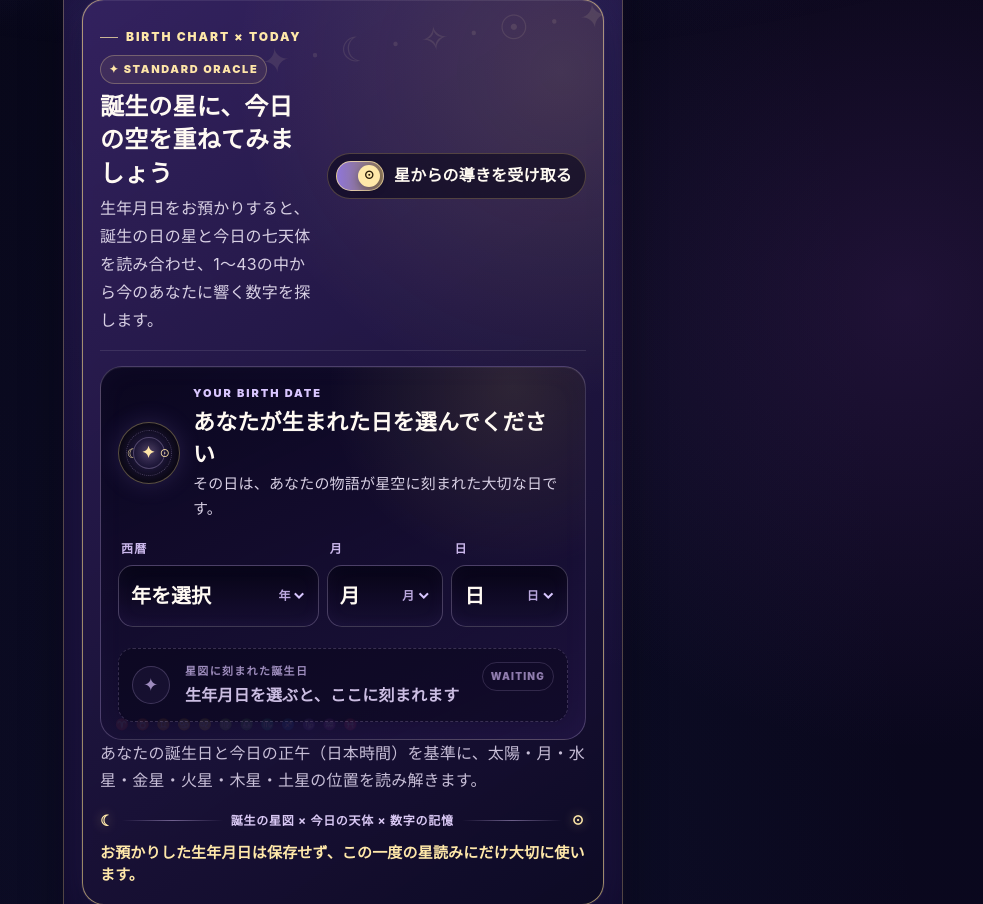
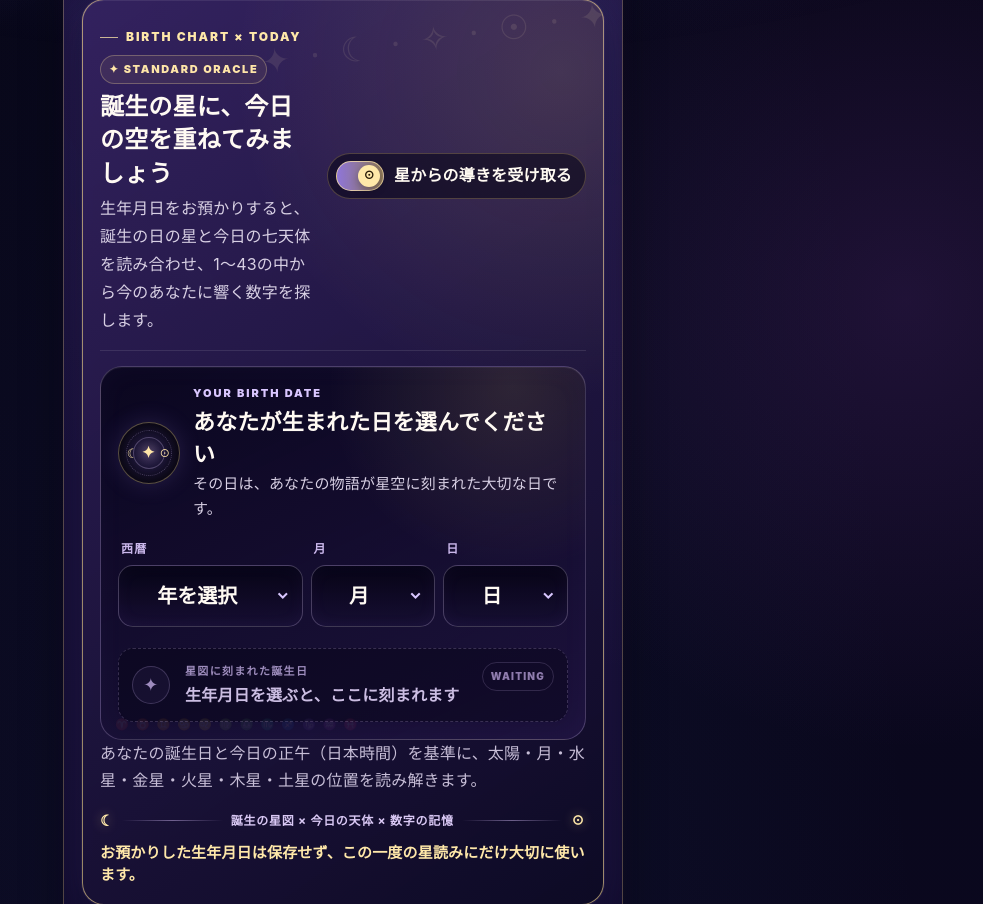
Before and after one commit to kei1975shimo/lotoscope6-web, a Flask app: page / in a window 1280 px wide. Shown: the part 1121-2025 px from the top of the page, without its empty margins (297-1280 px from the left). Run offline with Flask 3, Linux system fonts and the light colour scheme.

Commit message:
Add files via upload

```diff
--- a/app.py
+++ b/app.py
@@ -32,7 +32,7 @@ from pools import build_pools  # noqa: E402
 from result_checker import check_ticket_rows, draw_numbers_from_row, load_draw_by_no, load_latest_draw  # noqa: E402
 from utils import load_json, read_csv_dicts  # noqa: E402
 
-APP_VERSION = "v1.5.5-public"
+APP_VERSION = "v1.5.6-public"
 MODE_CHOICES = [
     (
         "all",
--- a/static/css/style.css
+++ b/static/css/style.css
@@ -1599,25 +1599,26 @@ select{font:inherit}
 .fortune-question{display:block;color:#d9c6ff;font-size:9px;font-weight:900;letter-spacing:.18em}
 .fortune-date-heading label{display:block;margin:3px 0 2px;color:#fffaf3;font-family:"Yu Mincho",Georgia,serif;font-size:19px;font-weight:800}
 .fortune-date-heading p{font-size:12px;line-height:1.55}
-.date-select-grid{display:grid;grid-template-columns:minmax(0,1.55fr) minmax(0,.9fr) minmax(0,.9fr);gap:8px}
+.date-select-grid{display:grid;grid-template-columns:minmax(0,1.48fr) minmax(0,1fr) minmax(0,1fr);gap:8px}
 .date-select-field{display:block;min-width:0}
 .date-select-field>span:first-child{display:block;margin:0 0 6px 3px;color:#cbb8ec;font-size:10px;font-weight:900;letter-spacing:.1em}
-.select-shell{position:relative;display:block}
+.select-shell{position:relative;display:block;min-width:0}
 .select-shell select{
-  width:100%;height:58px;padding:0 34px 0 12px;border:1px solid rgba(226,207,255,.26);border-radius:15px;outline:none;
-  appearance:none;-webkit-appearance:none;color:#fffaf3;background:linear-gradient(180deg,rgba(6,4,21,.96),rgba(23,15,51,.92));
-  color-scheme:dark;font-size:17px;font-weight:850;font-variant-numeric:tabular-nums;box-shadow:inset 0 0 18px rgba(169,140,255,.04);transition:.2s ease
+  display:block;box-sizing:border-box;width:100%;min-width:0;height:58px;padding:0 36px 0 10px;border:1px solid rgba(226,207,255,.26);border-radius:15px;outline:none;
+  appearance:none;-webkit-appearance:none;-moz-appearance:none;color:#fffaf3;-webkit-text-fill-color:#fffaf3;background:linear-gradient(180deg,rgba(6,4,21,.96),rgba(23,15,51,.92));
+  color-scheme:dark;font-size:17px;font-weight:850;font-variant-numeric:tabular-nums;line-height:normal;text-align:center;text-align-last:center;white-space:nowrap;
+  box-shadow:inset 0 0 18px rgba(169,140,255,.04);transition:.2s ease
 }
 /* Windows / Edge で候補一覧が白背景・白文字になるのを防ぐ */
-.select-shell select option,.select-shell select optgroup{background:#090615;color:#fffaf3}
+.select-shell select option,.select-shell select optgroup{background:#090615;color:#fffaf3;-webkit-text-fill-color:#fffaf3;text-align:left}
 .select-shell select option:checked{background:#3a265f;color:#fff4c9}
 .select-shell select option:disabled{background:#090615;color:#8f82a6}
 @media (forced-colors:active){.select-shell select{forced-color-adjust:auto}}
 .select-shell select:focus{border-color:#f1cd79;box-shadow:0 0 0 4px rgba(241,205,121,.11),0 0 20px rgba(169,140,255,.12)}
 .select-shell select:disabled{opacity:.5;cursor:not-allowed}
 .select-shell::after{content:"⌄";position:absolute;right:13px;top:50%;transform:translateY(-57%);color:#d9c7ff;font-size:16px;pointer-events:none}
-.select-shell b{position:absolute;right:29px;top:50%;transform:translateY(-50%);color:#bca9df;font-size:10px;pointer-events:none}
-.date-select-field:first-child .select-shell b{right:28px}
+/* v1.5.6: units are part of each option label. Old overlay units are disabled for cached HTML safety. */
+.select-shell b{display:none!important}
 .birth-date-seal{position:relative;display:grid;grid-template-columns:36px 1fr auto;align-items:center;gap:9px;margin-top:13px;padding:10px 11px;border:1px dashed rgba(222,199,255,.20);border-radius:15px;background:rgba(2,1,12,.34);transition:.3s ease}
 .birth-date-seal .seal-symbol{width:32px;height:32px;display:grid;place-items:center;border:1px solid rgba(222,199,255,.20);border-radius:50%;color:#9f8cbf;background:rgba(169,140,255,.06);transition:.3s ease}
 .birth-date-seal small{display:block;color:#9e8dbd;font-size:9px;font-weight:900;letter-spacing:.12em}.birth-date-seal strong{display:block;margin-top:2px;color:#cbbde2;font-size:12px}
@@ -1655,7 +1656,7 @@ select{font:inherit}
 @keyframes ritualRotateReverse{to{transform:rotate(-360deg)}}
 @keyframes ritualTwinkle{from{opacity:.18;transform:scale(.65)}to{opacity:1;transform:scale(1.5)}}
 @keyframes coreOraclePulse{from{opacity:.72;transform:scale(.92)}to{opacity:1;transform:scale(1.12)}}
-@media(max-width:370px){.date-select-grid{grid-template-columns:1.45fr .82fr .82fr;gap:6px}.select-shell select{height:55px;padding-left:8px;font-size:15px}.select-shell b{display:none}.fortune-date-heading{align-items:flex-start}.fortune-date-emblem{flex-basis:54px;width:54px;height:54px}.ritual-scope{width:174px;height:174px}.ritual-zodiac span{transform:translate(-50%,-50%) rotate(calc(var(--i) * 30deg)) translateY(-72px) rotate(calc(var(--i) * -30deg))}}
+@media(max-width:370px){.date-select-grid{grid-template-columns:1.42fr 1fr 1fr;gap:6px}.select-shell select{height:55px;padding:0 30px 0 6px;font-size:15px}.select-shell b{display:none}.fortune-date-heading{align-items:flex-start}.fortune-date-emblem{flex-basis:54px;width:54px;height:54px}.ritual-scope{width:174px;height:174px}.ritual-zodiac span{transform:translate(-50%,-50%) rotate(calc(var(--i) * 30deg)) translateY(-72px) rotate(calc(var(--i) * -30deg))}}
 @media(prefers-reduced-motion:reduce){.ritual-stars i,.ritual-halo,.ritual-zodiac,.ritual-orbit,.ritual-core span,.number-reveal-group.is-revealing.reveal-start .num{animation:none!important}.number-reveal-group.is-revealing .num{opacity:1;transform:none;filter:none}}
 
 .sticky-submit button::before{content:none}
@@ -1692,8 +1693,8 @@ button,.small-button,.bottom-action-bar button,.bottom-action-bar a{font-size:18
 .fortune-date-heading label{font-size:22px;line-height:1.45}
 .fortune-date-heading p{font-size:15px;line-height:1.65}
 .date-select-field>span:first-child{font-size:12px}
-.select-shell select{height:62px;font-size:20px}
-.select-shell b{font-size:12px}
+.select-shell select{height:62px;padding-right:38px;font-size:20px}
+.select-shell b{display:none}
 .oracle-invocation{font-size:12px}.oracle-invocation b{font-size:12px}
 .birth-date-seal{grid-template-columns:42px minmax(0,1fr) auto;align-items:start;gap:11px;padding:13px}
 .birth-date-seal .seal-symbol{width:38px;height:38px;font-size:18px}
@@ -1728,7 +1729,7 @@ button,.small-button,.bottom-action-bar button,.bottom-action-bar a{font-size:18
   .panel-head h2{font-size:26px}
   .label-row label,label,.field-label{font-size:17px}
   .label-row span,.hint,.note,.tiny{font-size:15px}
-  .select-shell select{height:59px;padding-left:8px;font-size:18px}
+  .select-shell select{height:59px;padding:0 31px 0 6px;font-size:18px}
   .birth-date-seal{grid-template-columns:38px minmax(0,1fr);padding:11px}
   .seal-status{grid-column:2;justify-self:start;margin-top:0}
   .birth-zodiac-symbol{flex-basis:38px;width:38px;height:38px;font-size:22px}
@@ -1794,3 +1795,29 @@ button,.small-button,.bottom-action-bar button,.bottom-action-bar a{font-size:18
     padding:11px;
   }
 }
+
+
+/* ==========================================================================
+   LOTOSCOPE 6 v1.5.6 — iPhone birth-date selected-value visibility fix
+   Native select values now include 年/月/日 in the option label. This avoids
+   overlaying the second digit of 10–12 / 10–31 on iPhone browsers.
+   ========================================================================== */
+.date-select-grid{grid-template-columns:minmax(0,1.48fr) minmax(0,1fr) minmax(0,1fr)}
+.select-shell{min-width:0}
+.select-shell select.birth-select{
+  box-sizing:border-box;
+  min-width:0;
+  padding-left:8px;
+  padding-right:36px;
+  text-align:center;
+  text-align-last:center;
+  white-space:nowrap;
+  overflow:visible;
+}
+.select-shell select.birth-select-year{padding-left:10px}
+.select-shell b{display:none!important}
+@media(max-width:370px){
+  .date-select-grid{grid-template-columns:minmax(0,1.42fr) minmax(0,1fr) minmax(0,1fr)}
+  .select-shell select.birth-select{padding-left:5px;padding-right:29px;font-size:16px}
+  .select-shell::after{right:10px}
+}
--- a/templates/index.html
+++ b/templates/index.html
@@ -114,37 +114,34 @@
           <label class="date-select-field" for="birth_year">
             <span>西暦</span>
             <span class="select-shell">
-              <select id="birth_year" data-birth-part="year" autocomplete="bday-year" aria-label="生まれた年">
+              <select id="birth_year" class="birth-select birth-select-year" data-birth-part="year" autocomplete="bday-year" aria-label="生まれた年">
                 <option value="">年を選択</option>
                 {% for year in range(current_year, 1899, -1) %}
-                <option value="{{ year }}" {% if birth_year_value|int == year %}selected{% endif %}>{{ year }}</option>
+                <option value="{{ year }}" {% if birth_year_value|int == year %}selected{% endif %}>{{ year }}年</option>
                 {% endfor %}
               </select>
-              <b>年</b>
             </span>
           </label>
           <label class="date-select-field" for="birth_month">
             <span>月</span>
             <span class="select-shell">
-              <select id="birth_month" data-birth-part="month" autocomplete="bday-month" aria-label="生まれた月">
+              <select id="birth_month" class="birth-select birth-select-month" data-birth-part="month" autocomplete="bday-month" aria-label="生まれた月">
                 <option value="">月</option>
                 {% for month in range(1, 13) %}
-                <option value="{{ month }}" {% if birth_month_value|int == month %}selected{% endif %}>{{ '%02d'|format(month) }}</option>
+                <option value="{{ month }}" {% if birth_month_value|int == month %}selected{% endif %}>{{ month }}月</option>
                 {% endfor %}
               </select>
-              <b>月</b>
             </span>
           </label>
           <label class="date-select-field" for="birth_day">
             <span>日</span>
             <span class="select-shell">
-              <select id="birth_day" data-birth-part="day" autocomplete="bday-day" aria-label="生まれた日">
+              <select id="birth_day" class="birth-select birth-select-day" data-birth-part="day" autocomplete="bday-day" aria-label="生まれた日">
                 <option value="">日</option>
                 {% for day in range(1, 32) %}
-                <option value="{{ day }}" {% if birth_day_value|int == day %}selected{% endif %}>{{ '%02d'|format(day) }}</option>
+                <option value="{{ day }}" {% if birth_day_value|int == day %}selected{% endif %}>{{ day }}日</option>
                 {% endfor %}
               </select>
-              <b>日</b>
             </span>
           </label>
         </div>
```
Also changed, not shown: UPDATE_EXISTING_SITE_JA.md (+8 -6 lines), docs/v1_5_6_birthdate_select_visibility_fix.md (added, +25 -0 lines), tests/smoke_test.py (+5 -0 lines), README.md.
